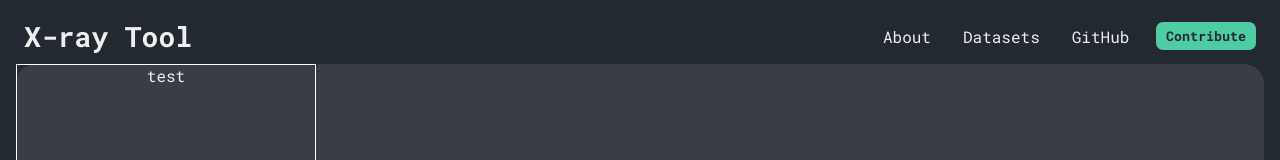
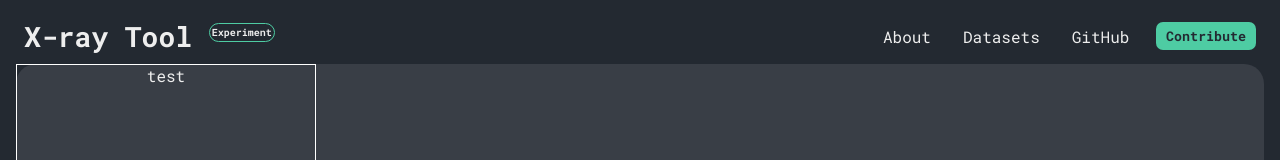
Before and after one commit to shantanuk7/x-ray-reading-tool, a Next.js app: page / in a window 1280 px wide. Shown: the top 160 px of the page. Built offline with nearby package versions, Linux system fonts and the light colour scheme.

Commit message:
Add files via upload

```diff
--- a/components/Header.tsx
+++ b/components/Header.tsx
@@ -1,7 +1,7 @@
 export default function Header(){
     return(
         <header>
-            <h1>X-ray Tool</h1>
+            <h1>X-ray Tool <sup> Experiment </sup> </h1>
             <nav>
                 <a href="#About">About</a>
                 <a href="#Datasets">Datasets</a>
```
